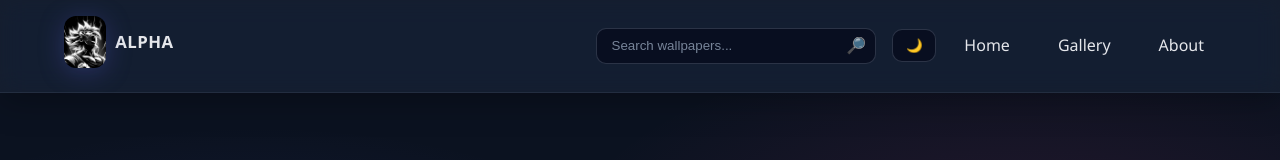
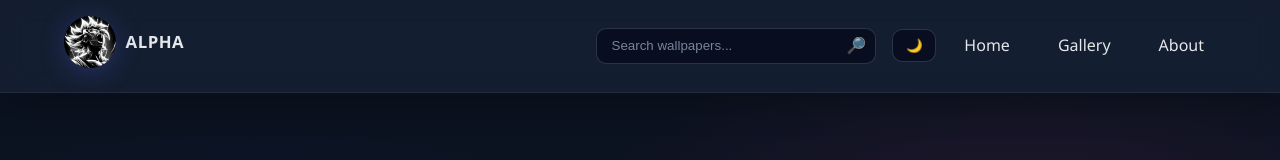
Before and after one commit to hari8311/ALPHA, a plain HTML site: page index.html in a window 1280 px wide. Shown: the top 160 px of the page. Drawn offline with Linux system fonts and the light colour scheme.

Commit message:
Logo style: fully rounded circle (52x52, object-fit: cover)

```diff
--- a/styles.css
+++ b/styles.css
@@ -39,7 +39,7 @@ body {
 }
 
 .brand { display: inline-flex; align-items: center; gap: 0.6rem; text-decoration: none; }
-.logo-img { height: 52px; width: auto; display: block; filter: drop-shadow(0 4px 12px rgba(99,102,241,0.25)); border-radius: 12px; }
+.logo-img { height: 52px; width: 52px; object-fit: cover; display: block; filter: drop-shadow(0 4px 12px rgba(99,102,241,0.25)); border-radius: 9999px; }
 .logo-img:hover { transform: translateY(-1px); transition: transform 0.2s ease; }
 .brand-text { font-weight: 700; letter-spacing: 0.5px; color: var(--text-light); font-size: 1.05rem; }
 
```
